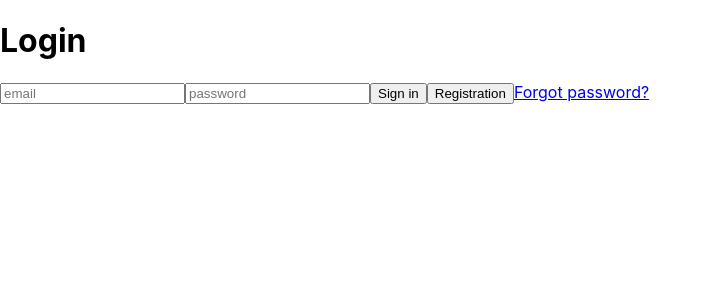
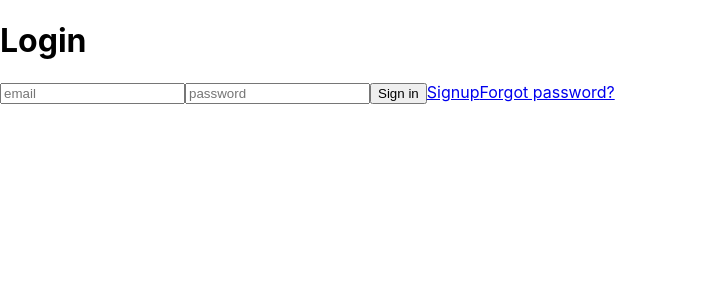
Before and after one commit to BogdanSav/project_Messeger, a React (Create React App) app: page /login in a window 1280 px wide. Shown: the top 300 px of the page, without its empty margins (0-713 px from the left). Built offline with nearby package versions, Linux system fonts and the light colour scheme.

Commit message:
fixing login component

```diff
--- a/src/components/login/index.tsx
+++ b/src/components/login/index.tsx
@@ -1,15 +1,15 @@
 import React from 'react'
 // import './styles.scss'
-// import { Link } from 'react-router-dom';
+import { Link } from 'react-router-dom';
 import { Formik, Form, Field, ErrorMessage } from 'formik'
 
-export default function LoginComponent () {
+export default function LoginComponent() {
   return (
     <div className='login-wrapper'>
       <Formik
         initialValues={{ email: '', password: '' }}
         validate={values => {
-          const errors = {email:""}
+          const errors = { email: "" }
           if (
             !/^[A-Z0-9._%+-]+@[A-Z0-9.-]+\.[A-Z]{2,}$/i.test(values.email)
           ) {
@@ -18,6 +18,7 @@ export default function LoginComponent () {
           return errors
         }}
         onSubmit={(values, { setSubmitting }) => {
+          console.log(values.email, values.password);
           setTimeout(() => {
             alert(JSON.stringify(values, null, 2))
             setSubmitting(false)
@@ -32,14 +33,14 @@ export default function LoginComponent () {
             <ErrorMessage name='email' component='div' />
             <Field type='password' name='password' placeholder='password' />
             <ErrorMessage name='password' component='div' />
-            <button type='submit' disabled={isSubmitting} className='myButtonLog'>
+            <button type='submit' disabled={isSubmitting}  className='myButtonLog'>
               Sign in
             </button>
-            {/* <Link to='/registration'> */}
-            <button className='myButtonLog'>Registration</button>
+            <Link to='/signup'>Signup</Link>
+            {/* <button className='myButtonLog' type="button">Registration</button> */}
             {/* </Link> */}
-            {/* <Link to='/forgotPassword'> */}
-            <a href="/forgot-password">Forgot password?</a>
+            <Link to='/forgot-password'>Forgot password?</Link>
+            {/* <a href="/forgot-password">Forgot password?</a> */}
             {/* </Link> */}
           </Form>
         )}
```
